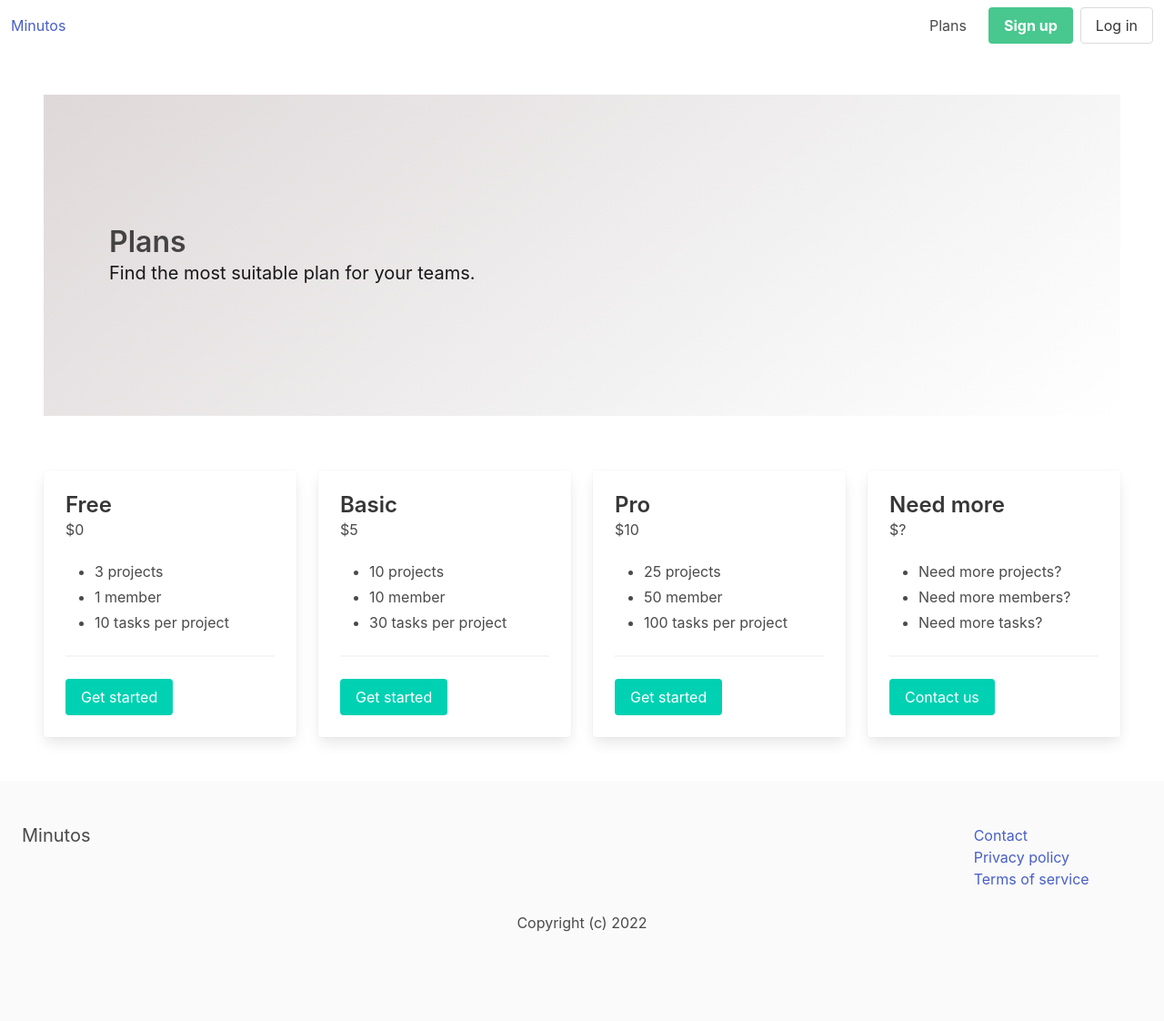
After one commit to napestershine/minutos, a Django app: page /plans/ in a window 1280 px wide. The commit adds this page. Shown: the whole page at 91% size. Run offline with Django 4.2, Linux system fonts and the light colour scheme.

Commit message:
created plans page

```diff
--- a/apps/core/templates/core/base.html
+++ b/apps/core/templates/core/base.html
@@ -28,7 +28,7 @@
 
         <div id="navbarBasicExample" class="navbar-menu">
             <div class="navbar-end">
-                <a class="navbar-item">
+                <a href="{% url 'plans' %}" class="navbar-item">
                     Plans
                 </a>
                 <div class="navbar-item">
--- /dev/null
+++ b/apps/core/templates/core/plans.html
@@ -0,0 +1,101 @@
+{% extends 'core/base.html' %}
+
+{% block title %}Plans{% endblock %}
+
+{% block content %}
+    <section class="hero is-medium is-light is-bold">
+        <div class="hero-body">
+            <div class="container">
+                <h1 class="title">Plans</h1>
+                <h2 class="subtitle">Find the most suitable plan for your teams.</h2>
+            </div>
+        </div>
+    </section>
+
+    <div class="columns mt-6">
+        <div class="column is-3">
+            <div class="card">
+                <div class="card-content">
+                    <div class="media">
+                        <div class="media-content">
+                            <p class="title is-4">Free</p>
+                            <p class="subtitle is-6">$0</p>
+                        </div>
+                    </div>
+                    <div class="content">
+                        <ul>
+                            <li>3 projects</li>
+                            <li>1 member</li>
+                            <li>10 tasks per project</li>
+                        </ul>
+                        <hr>
+                        <a href="#" class="button is-primary">Get started</a>
+                    </div>
+                </div>
+            </div>
+        </div>
+        <div class="column is-3">
+            <div class="card">
+                <div class="card-content">
+                    <div class="media">
+                        <div class="media-content">
+                            <p class="title is-4">Basic</p>
+                            <p class="subtitle is-6">$5</p>
+                        </div>
+                    </div>
+                    <div class="content">
+                        <ul>
+                            <li>10 projects</li>
+                            <li>10 member</li>
+                            <li>30 tasks per project</li>
+                        </ul>
+                        <hr>
+                        <a href="#" class="button is-primary">Get started</a>
+                    </div>
+                </div>
+            </div>
+        </div>
+        <div class="column is-3">
+            <div class="card">
+                <div class="card-content">
+                    <div class="media">
+                        <div class="media-content">
+                            <p class="title is-4">Pro</p>
+                            <p class="subtitle is-6">$10</p>
+                        </div>
+                    </div>
+                    <div class="content">
+                        <ul>
+                            <li>25 projects</li>
+                            <li>50 member</li>
+                            <li>100 tasks per project</li>
+                        </ul>
+                        <hr>
+                        <a href="#" class="button is-primary">Get started</a>
+                    </div>
+                </div>
+            </div>
+        </div>
+        <div class="column is-3">
+            <div class="card">
+                <div class="card-content">
+                    <div class="media">
+                        <div class="media-content">
+                            <p class="title is-4">Need more</p>
+                            <p class="subtitle is-6">$?</p>
+                        </div>
+                    </div>
+                    <div class="content">
+                        <ul>
+                            <li>Need more projects?</li>
+                            <li>Need more members?</li>
+                            <li>Need more tasks?</li>
+                        </ul>
+                        <hr>
+                        <a href="#" class="button is-primary">Contact us</a>
+                    </div>
+                </div>
+            </div>
+        </div>
+    </div>
+{% endblock %}
--- a/apps/core/views.py
+++ b/apps/core/views.py
@@ -15,3 +15,7 @@ def terms(request):
 
 def contact(request):
     return render(request, 'core/contact.html')
+
+
+def plans(request):
+    return render(request, 'core/plans.html')
--- a/minutos/urls.py
+++ b/minutos/urls.py
@@ -1,27 +1,13 @@
-"""minutos URL Configuration
-
-The `urlpatterns` list routes URLs to views. For more information please see:
-    https://docs.djangoproject.com/en/4.0/topics/http/urls/
-Examples:
-Function views
-    1. Add an import:  from my_app import views
-    2. Add a URL to urlpatterns:  path('', views.home, name='home')
-Class-based views
-    1. Add an import:  from other_app.views import Home
-    2. Add a URL to urlpatterns:  path('', Home.as_view(), name='home')
-Including another URLconf
-    1. Import the include() function: from django.urls import include, path
-    2. Add a URL to urlpatterns:  path('blog/', include('blog.urls'))
-"""
 from django.contrib import admin
 from django.urls import path
 
-from apps.core.views import frontpage, terms, contact, privacy
+from apps.core.views import frontpage, terms, contact, privacy, plans
 
 urlpatterns = [
     path('', frontpage, name='frontpage'),
     path('privacy/', privacy, name='privacy'),
     path('contact/', contact, name='contact'),
     path('terms/', terms, name='terms'),
+    path('plans/', plans, name='plans'),
     path('admin/', admin.site.urls),
 ]
```
